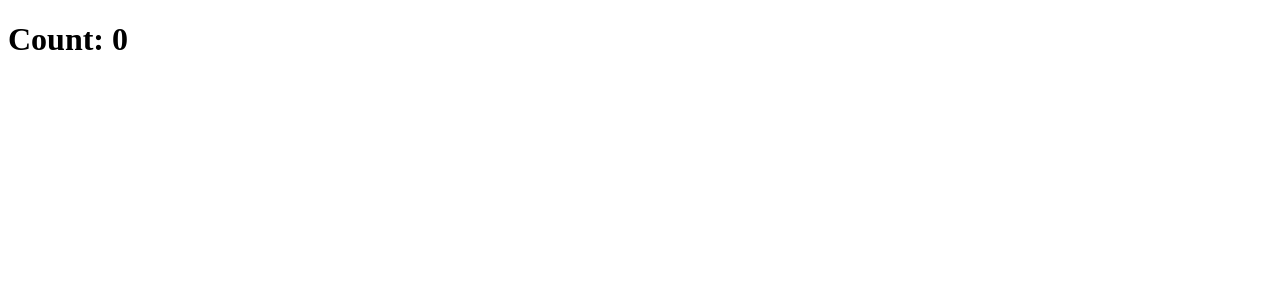
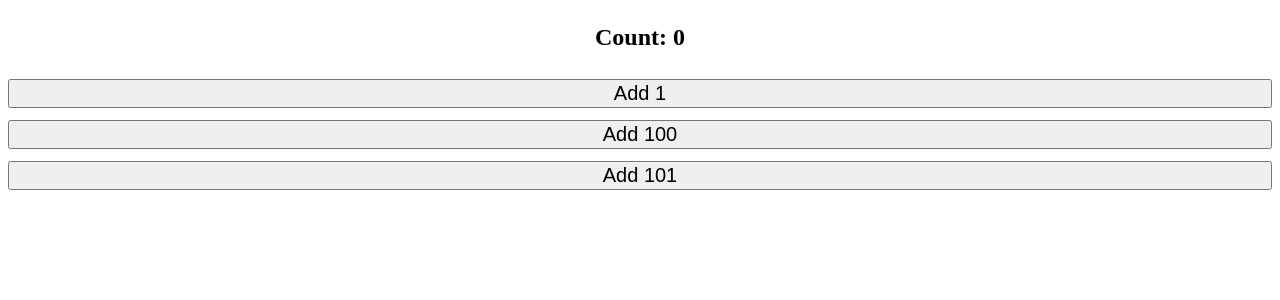
Before and after one commit to mate-academy/react_counter, a React (Create React App) app: page / in a window 1280 px wide. Shown: the top 300 px of the page. Built offline with nearby package versions, Linux system fonts and the light colour scheme; the HTML template or start-up script is replaced by a standard one.

Commit message:
Solution

```diff
--- a/src/App.tsx
+++ b/src/App.tsx
@@ -1,5 +1,7 @@
 import React from 'react';
 import './App.scss';
+
+import { Counter } from './components/Counter';
 
 class App extends React.Component {
   addOne = () => {};
@@ -10,7 +12,7 @@ class App extends React.Component {
 
   render() {
     return (
-      <h1>Count: 0</h1>
+      <Counter />
     );
   }
 }
--- /dev/null
+++ b/src/components/Counter.scss
@@ -0,0 +1,13 @@
+.Counter {
+  display: grid;
+  grid-gap: 12px;
+
+  &__title {
+    text-align: center;
+    font-size: 24px;
+  }
+
+  &__button {
+    font-size: 20px;
+  }
+}
--- /dev/null
+++ b/src/components/Counter.tsx
@@ -0,0 +1,74 @@
+import React from 'react';
+import './Counter.scss';
+
+type State = {
+  counter: number;
+};
+
+export class Counter extends React.Component<{}, State> {
+  state = {
+    counter: 0,
+  };
+
+  addOne = () => {
+    this.setState(state => ({
+      counter: state.counter + 1,
+    }));
+  };
+
+  add100 = () => {
+    this.setState(state => ({
+      counter: state.counter + 100,
+    }));
+  };
+
+  addDivisibleCall = () => {
+    if (this.state.counter % 5 === 0) {
+      this.add100();
+    }
+
+    this.addOne();
+  };
+
+  render() {
+    return (
+      <div className="Counter">
+        <h1 className="Counter__title">
+          {`Count: ${this.state.counter}`}
+        </h1>
+
+        <button
+          className="Counter__button"
+          type="button"
+          onClick={() => {
+            this.addOne();
+          }}
+        >
+          Add 1
+        </button>
+
+        <button
+          className="Counter__button"
+          type="button"
+          onClick={() => {
+            this.add100();
+          }}
+        >
+          Add 100
+        </button>
+
+        <button
+          className="Counter__button"
+          type="button"
+          onClick={() => {
+            this.addDivisibleCall();
+          }}
+        >
+          {this.state.counter % 5 === 0
+            ? 'Add 101'
+            : 'Add 1'}
+        </button>
+      </div>
+    );
+  }
+}
```
